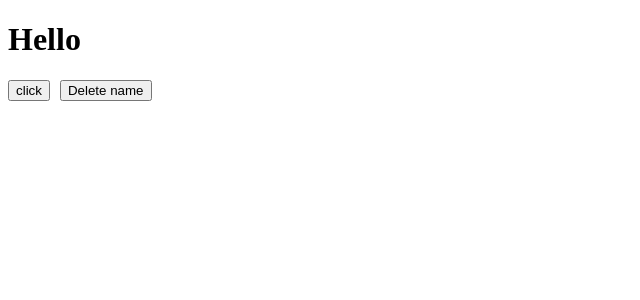
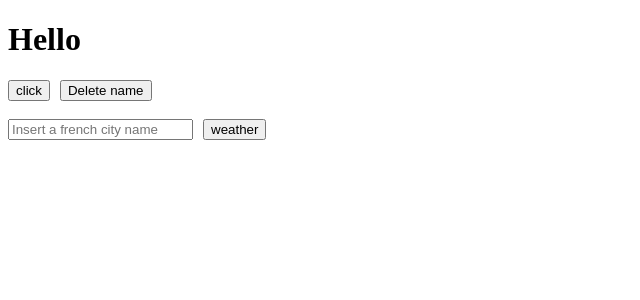
Before and after one commit to HackatonIMT/frontend, an Angular app: page / in a window 1280 px wide. Shown: the top 300 px of the page, without its empty margins (0-640 px from the left). Built offline with nearby package versions, Linux system fonts and the light colour scheme.

Commit message:
Weather search

```diff
--- a/src/app/app.component.html
+++ b/src/app/app.component.html
@@ -4,3 +4,16 @@
 <button (click)="makeRequest()" style="margin-right: 10px">click</button>
 
 <button (click)="eraseName()">Delete name</button>
+
+<br>
+<br>
+<input style="margin-right: 10px" placeholder="Insert a french city name" [(ngModel)]="city" />
+<button (click)="getWeather()" style="margin-right: 10px">weather</button>
+
+<div *ngIf="weatherData">
+  <p><b><u>Description:</u></b> {{weatherData.description}}</p>
+<p><b><u>Max Temperature:</u></b> {{weatherData.tempMax.toFixed(2)}} ºC</p>
+<p><b><u>Min Temperature:</u></b> {{weatherData.tempMin.toFixed(2)}} ºC</p>
+</div>
+
+<p *ngIf="error" style="color: red"><b>City not found</b></p>
--- a/src/app/app.component.ts
+++ b/src/app/app.component.ts
@@ -1,8 +1,15 @@
 import { Component } from '@angular/core';
 import { HttpClient } from '@angular/common/http';
+import { WeatherService } from './services/weather.service';
 
 class User {
   full_name: string;
+}
+
+class Weather {
+  tempMin: number;
+  tempMax: number;
+  description: string;
 }
 
 @Component({
@@ -13,19 +20,37 @@ class User {
 export class AppComponent {
   title = 'frontend-hackaton';
   user = '';
+  city = '';
+  weatherData: Weather = null;
+  error = false;
 
-  constructor(private http: HttpClient) {
-    // this.makeRequest();
-  }
+  constructor(private http: HttpClient, private weatherService: WeatherService) { }
 
-  makeRequest() {
+  // TODO: Add roting, create components, create services (Server service and User service)
+
+  makeRequest = () => {
     this.http.get('http://localhost:5000/user/1').subscribe((data: User) => {
       console.log(data);
       this.user = data.full_name;
     });
   }
 
-  eraseName() {
+  eraseName = () => {
     this.user = '';
   }
+
+  getWeather = () => {
+    this.weatherService.getWeather(this.city).subscribe((data: any) => {
+      console.log(data);
+      this.error = false;
+      this.weatherData = {
+        description: data.weather[0].description,
+        tempMin: data.main.temp_min - 273.15,
+        tempMax: data.main.temp_max - 273.15
+      };
+    }, error => {
+      this.weatherData = null;
+      this.error = true;
+    });
+  }
 }
--- a/src/app/app.module.ts
+++ b/src/app/app.module.ts
@@ -3,6 +3,7 @@ import { NgModule } from '@angular/core';
 
 import { AppComponent } from './app.component';
 import { HttpClientModule } from '@angular/common/http';
+import {FormsModule} from '@angular/forms';
 
 
 @NgModule({
@@ -11,7 +12,8 @@ import { HttpClientModule } from '@angular/common/http';
   ],
   imports: [
     BrowserModule,
-    HttpClientModule
+    HttpClientModule,
+    FormsModule
   ],
   providers: [],
   bootstrap: [AppComponent]
--- /dev/null
+++ b/src/app/services/weather.service.ts
@@ -0,0 +1,17 @@
+import { Injectable } from '@angular/core';
+import { HttpClient } from '@angular/common/http';
+
+
+@Injectable({
+  providedIn: 'root'
+})
+export class WeatherService {
+  owmToken = '7ac81822e863f0b2033133915cd8ad53';
+  owmUrl = 'http://api.openweathermap.org/data/2.5/';
+
+  constructor(private http: HttpClient) { }
+
+  getWeather(city: string) {
+    return this.http.get(`${this.owmUrl}weather/?q=${city}&lang=fr&APPID=${this.owmToken}`);
+  }
+}
```
